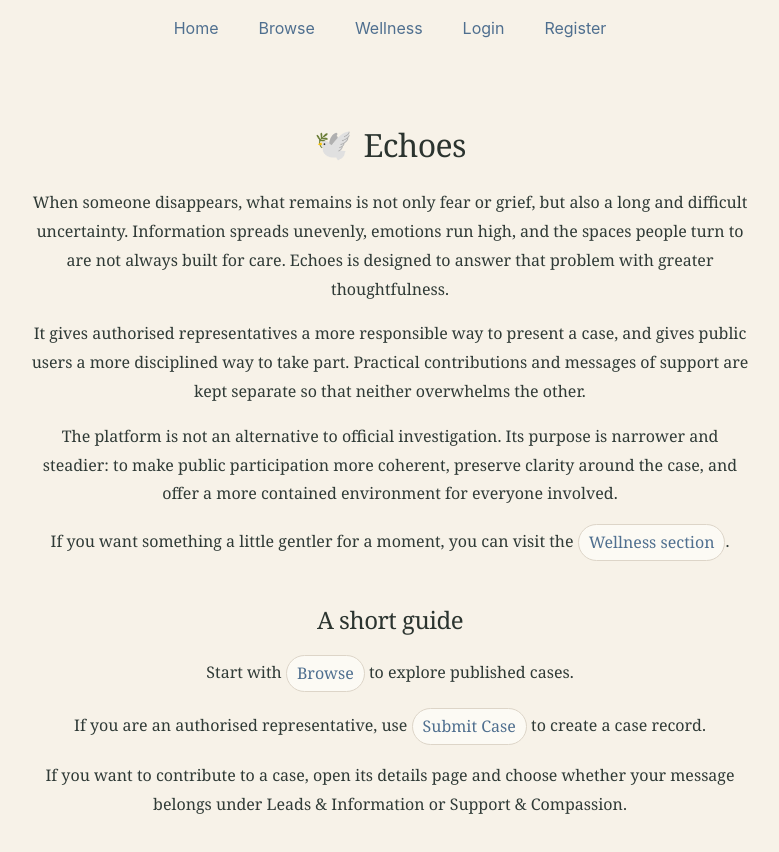
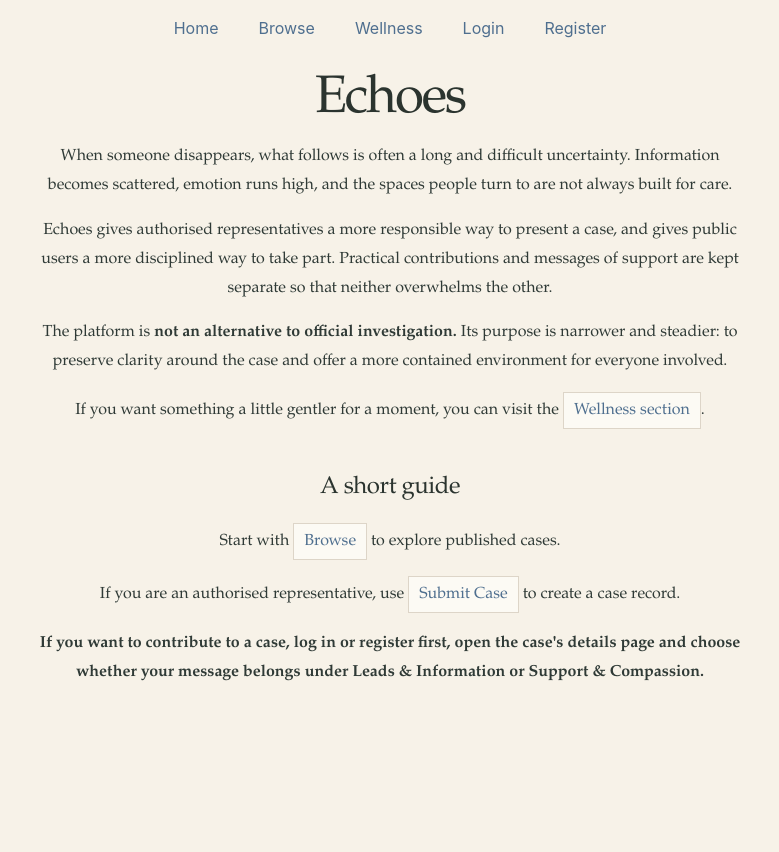
Before and after one commit to mobinasharafi/Echoes_FinalProject, a React (Vite) app in the folder client/: page / in a window 1280 px wide. Shown: the top 852 px of the page, without its empty margins (250-1029 px from the left). After the commit the page ends 806 px from the top, so only its background shows below. Built offline with nearby package versions, Linux system fonts and the light colour scheme; no server answers.

Commit message:
design refinement and api error fixed

```diff
--- a/client/src/api.js
+++ b/client/src/api.js
@@ -52,7 +52,7 @@ async function handleResponse(res) {
         ? data.error || data.message || "Request failed"
         : data || "Request failed";
 
-    throw new Error(`Request failed (${res.status}): ${message}`);
+    throw new Error(message);
   }
 
   return data;
--- a/client/src/index.css
+++ b/client/src/index.css
@@ -60,7 +60,7 @@ select {
 }
 
 button {
-  border-radius: 8px;
+  border-radius: 0;
   border: 1px solid var(--border-soft);
   background-color: #fcfaf4;
   color: var(--text-main);
@@ -121,7 +121,7 @@ p {
 
 .page-card {
   border: 1px solid var(--border-soft);
-  border-radius: 10px;
+  border-radius: 0;
   padding: 20px;
   text-align: left;
   margin-bottom: 24px;
@@ -130,7 +130,7 @@ p {
 
 .sub-card {
   border: 1px solid #e6dfd2;
-  border-radius: 10px;
+  border-radius: 0;
   padding: 16px;
   background-color: #fdfaf3;
 }
@@ -160,7 +160,7 @@ p {
   padding: 10px;
   margin-top: 6px;
   border: 1px solid var(--border-soft);
-  border-radius: 8px;
+  border-radius: 0;
   background-color: #fffdf9;
   color: var(--text-main);
 }
@@ -222,7 +222,7 @@ p {
   width: 260px;
   height: 260px;
   object-fit: cover;
-  border-radius: 8px;
+  border-radius: 0;
   display: block;
   margin-bottom: 20px;
 }
@@ -231,7 +231,7 @@ p {
   width: 220px;
   height: 220px;
   object-fit: cover;
-  border-radius: 8px;
+  border-radius: 0;
   display: block;
 }
 
@@ -273,7 +273,7 @@ p {
 
 .browse-map-card {
   border: 1px solid var(--border-soft);
-  border-radius: 12px;
+  border-radius: 0;
   padding: 18px;
   background-color: var(--card-bg);
 }
@@ -294,7 +294,7 @@ p {
 
 .browse-map-wrap {
   overflow: hidden;
-  border-radius: 12px;
+  border-radius: 0;
   border: 1px solid #d9d1c4;
 }
 
@@ -361,7 +361,7 @@ p {
   min-width: 38px;
   height: 38px;
   padding: 0;
-  border-radius: 8px;
+  border-radius: 0;
   font-size: 22px;
   line-height: 1;
 }
@@ -372,7 +372,7 @@ p {
   right: 0;
   min-width: 160px;
   border: 1px solid var(--border-soft);
-  border-radius: 10px;
+  border-radius: 0;
   background-color: #fffdf8;
   box-shadow: 0 10px 24px rgba(0, 0, 0, 0.08);
   padding: 6px;
@@ -386,7 +386,7 @@ p {
   padding: 10px 12px;
   border: none;
   background: transparent;
-  border-radius: 8px;
+  border-radius: 0;
   color: var(--text-main);
 }
 
@@ -404,7 +404,7 @@ p {
   margin-top: 14px;
   padding: 14px;
   border: 1px solid #e0d9cc;
-  border-radius: 10px;
+  border-radius: 0;
   background-color: #fffaf1;
 }
 
@@ -491,7 +491,7 @@ p {
   display: inline-block;
   padding: 3px 10px;
   border: 1px solid var(--border-soft);
-  border-radius: 999px;
+  border-radius: 0;
   background-color: #fcfaf4;
   color: var(--link-blue);
   font-weight: 500;
--- a/client/src/pages/Home.jsx
+++ b/client/src/pages/Home.jsx
@@ -8,44 +8,50 @@ export default function Home() {
   const isPublicUser = user && user.role === "public";
 
   return (
-    <div className="page-shell">
-      <div className="home-page-content">
+    <div className="page-shell" style={{ paddingTop: "10px" }}>
+      <div
+        className="home-page-content"
+        style={{
+          fontFamily:
+            '"Cormorant Garamond", "Palatino Linotype", "Book Antiqua", serif',
+          marginTop: "-10px",
+        }}
+      >
         <h1
           className="page-title home-title"
           style={{
-            display: "flex",
-            alignItems: "center",
-            justifyContent: "center",
-            gap: "12px",
-            marginBottom: "18px",
+            marginTop: "0",
+            marginBottom: "14px",
+            fontSize: "3.3rem",
+            fontWeight: 500,
+            letterSpacing: "-0.04em",
+            lineHeight: 1,
+            fontFamily:
+              '"Cinzel Decorative", "Cormorant Garamond", "Palatino Linotype", serif',
           }}
         >
-          <span style={{ fontSize: "0.95em" }}>🕊️</span>
-          <span>Echoes</span>
+          Echoes
         </h1>
 
-        <div className="home-section">
+        <div className="home-section" style={{ marginTop: "0" }}>
           <p className="home-paragraph">
-            When someone disappears, what remains is not only fear or grief, but
-            also a long and difficult uncertainty. Information spreads unevenly,
-            emotions run high, and the spaces people turn to are not always
-            built for care. Echoes is designed to answer that problem with
-            greater thoughtfulness.
+            When someone disappears, what follows is often a long and difficult
+            uncertainty. Information becomes scattered, emotion runs high, and
+            the spaces people turn to are not always built for care.
           </p>
 
           <p className="home-paragraph">
-            It gives authorised representatives a more responsible way to
+            Echoes gives authorised representatives a more responsible way to
             present a case, and gives public users a more disciplined way to
             take part. Practical contributions and messages of support are kept
             separate so that neither overwhelms the other.
           </p>
 
           <p className="home-paragraph">
-            The platform is not an alternative to official investigation. Its
-            purpose is narrower and steadier: to make public participation more
-            coherent, preserve clarity around the case, and offer a more
-            contained environment for everyone involved.
-          </p>
+          The platform is <strong>not an alternative to official investigation.</strong>{" "}
+          Its purpose is narrower and steadier: to preserve clarity around the case and
+          offer a more contained environment for everyone involved.
+         </p>
 
           <p className="home-paragraph">
             If you want something a little gentler for a moment, you can visit
@@ -66,7 +72,16 @@ export default function Home() {
         </div>
 
         <div className="home-section">
-          <h2 style={{ marginBottom: "14px" }}>A short guide</h2>
+          <h2
+            style={{
+              marginBottom: "14px",
+              fontFamily:
+                '"Cormorant Garamond", "Palatino Linotype", "Book Antiqua", serif',
+              fontWeight: 500,
+            }}
+          >
+            A short guide
+          </h2>
 
           <p className="home-paragraph">
             Start with{" "}
@@ -84,10 +99,10 @@ export default function Home() {
             to create a case record.
           </p>
 
-          <p className="home-paragraph">
-            If you want to contribute to a case, open its details page and
-            choose whether your message belongs under Leads & Information or
-            Support & Compassion.
+          <p className="home-paragraph" style={{ fontWeight: 700 }}>
+            If you want to contribute to a case, log in or register first, open
+            the case&apos;s details page and choose whether your message belongs
+            under Leads & Information or Support & Compassion.
           </p>
         </div>
       </div>
```
